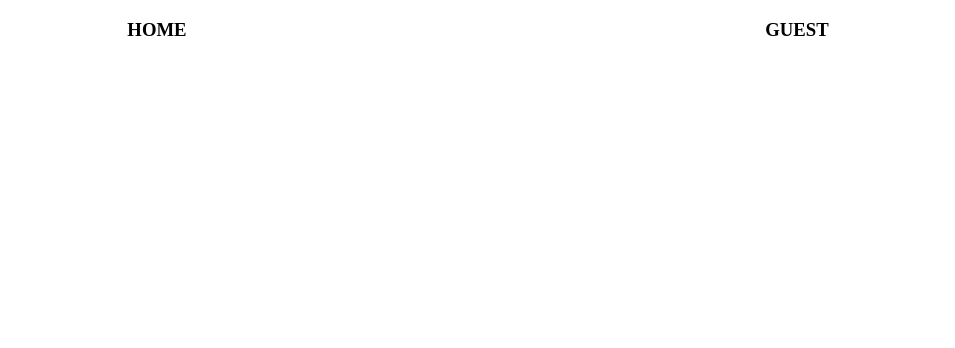
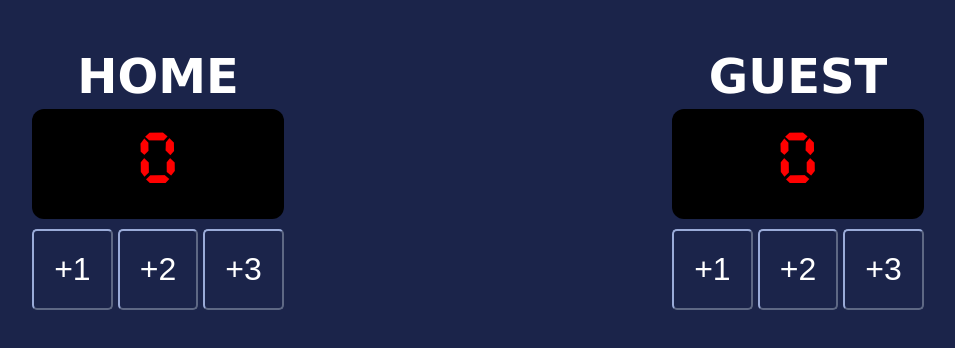
Before and after one commit to evanaxon/scrimba-projects, a plain HTML site: page BasketballScoreboard/index.html in a window 1280 px wide. Shown: the whole page, without its empty margins (162-1117 px from the left). Drawn offline with Linux system fonts and the light colour scheme.

Commit message:
Update Basketball scoreboard

```diff
--- a/BasketballScoreboard/index.css
+++ b/BasketballScoreboard/index.css
@@ -1,5 +1,45 @@
 body {
     margin: 0;
+    background-color: #1B244A;
+    text-align: center;
+    color: white;
+    font-family: Verdana;
+}
+
+button {
+    border-color: #9AABD8;
+    border-radius: 5px;
+    padding: 20px;
+    background-color: #1B244A;
+    color: white;
+    font-size: xx-large;
+    margin-top: 5px;
+
+}
+
+@font-face {
+  font-family: 'CursedTimer';
+  src: url('fonts/CursedTimerUlil-Aznm.ttf') format('truetype');
+  font-weight: normal;
+  font-style: normal;
+  font-display: swap;
+}
+
+
+p {
+    background: black;
+    font-family: 'CursedTimer', sans-serif;
+    color: red;
+    padding: 20px 32px;
+    border-radius: 12px;
+    font-size: 4rem;
+    margin-bottom: 5px;
+    margin-top: 5px;
+}
+
+h3 {
+    font-size: 300%;
+    margin-bottom: 0px;
 }
 
 .container {
--- a/BasketballScoreboard/index.html
+++ b/BasketballScoreboard/index.html
@@ -6,9 +6,17 @@
         <div class="container">
             <div>
                 <h3>HOME</h3>
+                <p id="score-home">0</p>
+                <button id="+1-home" onclick="homePlusOne()">+1</button>
+                <button id="+2-home" onclick="homePlusOne()">+2</button>
+                <button id="+3-home" onclick="homePlusThree()">+3</button>
             </div>
             <div>
                 <h3>GUEST</h3>
+                <p id="score-guest">0</p>
+                <button id="+1-guest" onclick="guestPlusOne()"">+1</button>
+                <button id="+2-guest" onclick="guestPlusTwo()">+2</button>
+                <button id="+3-guest" onclick="guestPlusThree()">+3</button>
             </div>
         </div>
         <script src="index.js"></script>
--- a/BasketballScoreboard/index.js
+++ b/BasketballScoreboard/index.js
@@ -0,0 +1,32 @@
+let scoreHome = 0
+let scoreGuest = 0
+
+function guestPlusOne() {
+    scoreGuest += 1
+    document.getElementById("score-guest").textContent = scoreGuest
+}
+
+function guestPlusTwo() {
+    scoreGuest += 2
+    document.getElementById("score-guest").textContent = scoreGuest
+}
+
+function guestPlusThree() {
+    scoreGuest += 3
+    document.getElementById("score-guest").textContent = scoreGuest
+}
+
+function homePlusOne() {
+    scoreHome += 1
+    document.getElementById("score-home").textContent = scoreHome
+}
+
+function homePlusTwo() {
+    scoreHome += 2
+    document.getElementById("score-home").textContent = scoreHome
+}
+
+function homePlusThree() {
+    scoreHome += 3
+    document.getElementById("score-home").textContent = scoreHome
+}
```
Also changed, not shown: BasketballScoreboard/package.json (deleted, +0 -14 lines), BasketballScoreboard/vite.config.js (deleted, +0 -7 lines), BasketballScoreboard/README.md (deleted), BasketballScoreboard/fonts/CursedTimerUlil-Aznm.ttf (added).
